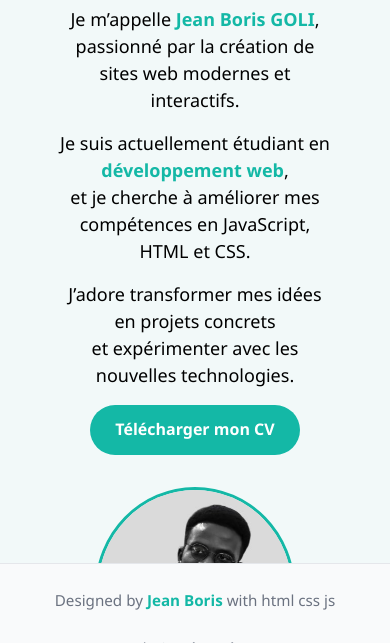
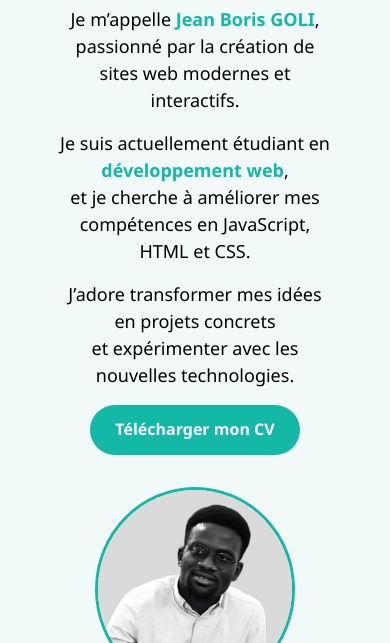
Before and after one commit to Jean725/Jean725, a plain HTML site: page a propos.html in a window 390 px wide. Shown: the part 201-844 px from the top of the page. Drawn offline with Linux system fonts and the light colour scheme.

Commit message:
style.css

```diff
--- a/style.css
+++ b/style.css
@@ -3,6 +3,7 @@
     padding: 0;
     box-sizing: border-box;
 }
+
 
 html, body {
     height: 100%;
@@ -11,6 +12,7 @@ html, body {
     display: flex;
     flex-direction: column;
 }
+
 
 body {
     font-family: 'Segoe UI', Tahoma, Geneva, Verdana, sans-serif;
@@ -24,23 +26,28 @@ body {
 
 
 
+
 /* -------- Styles de fond par page */
 body.page-apropos {
     background-color: #f2f9f9;
 }
 
+
 body.page-projets {
     background-color: #ffffff;
 }
+
 
 body.page-competences {
     background-color: #f4f5f7;
 }
 
+
 body.page-contact {
     background-color: #111827;
     color: white;
 }
+
 
 
 
@@ -55,6 +62,7 @@ body.page-contact {
     z-index: 1000;
 }
 
+
 .header-content {
     max-width: 1200px;
     margin: 0 auto;
@@ -63,12 +71,14 @@ body.page-contact {
     align-items: center;
 }
 
+
 .logo {
     display: flex;
     align-items: center;
     text-decoration: none;
     gap: 0.5rem;
 }
+
 
 .logo .name {
     font-size: 1.25rem;
@@ -77,6 +87,7 @@ body.page-contact {
     color: white;
 }
 
+
 .logo .firstname {
     font-size: 1.25rem;
     font-weight: bold;
@@ -84,10 +95,12 @@ body.page-contact {
     color: #14b8a6;
 }
 
+
 .nav {
     display: none;
     gap: 2rem;
 }
+
 
 .nav a {
     color: #e2e8f0;
@@ -95,15 +108,18 @@ body.page-contact {
     transition: color 0.3s ease;
 }
 
+
 .nav a:hover {
     color: #14b8a6;
 }
+
 
 @media (min-width: 768px) {
     .nav {
         display: flex;
     }
 }
+
 
 .hero {
     background: linear-gradient(135deg, #0f172a 0%, #1e293b 50%, #334155 100%);
@@ -112,6 +128,7 @@ body.page-contact {
     align-items: center;
     padding-top: 80px;
 }
+
 
 .hero-content {
     max-width: 1200px;
@@ -123,15 +140,18 @@ body.page-contact {
     align-items: center;
 }
 
+
 @media (min-width: 1024px) {
     .hero-content {
         grid-template-columns: 1fr 1fr;
     }
 }
 
+
 .hero-text {
     color: white;
 }
+
 
 .hero-title {
     font-size: 2.5rem;
@@ -140,15 +160,18 @@ body.page-contact {
     margin-bottom: 2rem;
 }
 
+
 .hero-title .accent {
     color: #14b8a6;
 }
+
 
 @media (min-width: 1024px) {
     .hero-title {
         font-size: 3rem;
     }
 }
+
 
 .cta-lien {
     background: #14b8a6;
@@ -163,16 +186,19 @@ body.page-contact {
     transition: all 0.3s ease;
 }
 
+
 .cta-lien:hover {
     background: #0f766e;
     transform: translateY(-2px);
     box-shadow: 0 5px 15px #14b8a666;
 }
 
+
 .hero-image {
     display: flex;
     justify-content: center;
 }
+
 
 .hero-illustration {
     max-width: 100%;
@@ -180,6 +206,7 @@ body.page-contact {
     border-radius: 1rem;
     box-shadow: 0 20px 40px rgba(0, 0, 0, 0.3);
 }
+
 
 
 
@@ -193,11 +220,13 @@ body.page-contact {
     cursor: pointer;
 }
 
+
 @media (min-width: 768px) {
     .mobile-menu-toggle {
         display: none;
     }
 }
+
 
 /* Responsive adjustments */
 @media (max-width: 640px) {
@@ -211,6 +240,7 @@ body.page-contact {
     }
 }
 
+
 main, .main-content, .about-main, .contact-main, .projects-main, .competences-main {
     flex: 1 0 auto;
     padding-top: 100px;
@@ -223,6 +253,7 @@ main, .main-content, .about-main, .contact-main, .projects-main, .competences-ma
 
 
 
+
 /* --------- Styles la page À propos */
 .about-section {
     display: flex;
@@ -232,11 +263,13 @@ main, .main-content, .about-main, .contact-main, .projects-main, .competences-ma
     gap: 2rem;
 }
 
+
 .about-text {
     flex: 1 1 55%;
     font-family: 'Segoe UI', Tahoma, Geneva, Verdana, sans-serif;
     color: #000000;
 }
+
 
 .about-text h2 {
     color: #14b8a6;
@@ -245,16 +278,19 @@ main, .main-content, .about-main, .contact-main, .projects-main, .competences-ma
     font-size: 2rem;
 }
 
+
 .about-text p {
     margin-bottom: 1rem;
     line-height: 1.5;
     font-size: 1.125rem;
 }
 
+
 .about-text .highlight {
     color: #14b8a6;
     font-weight: 600;
 }
+
 
 .btn-download {
     display: inline-block;
@@ -268,14 +304,17 @@ main, .main-content, .about-main, .contact-main, .projects-main, .competences-ma
     transition: background-color 0.3s ease;
 }
 
+
 .btn-download:hover {
     background-color: #0f766e;
 }
+
 
 .about-image {
     flex: 1 1 35%;
     text-align: center;
 }
+
 
 .about-image img {
     width: 200px;
@@ -285,6 +324,7 @@ main, .main-content, .about-main, .contact-main, .projects-main, .competences-ma
     object-fit: cover;
 }
 
+
 /* Responsive */
 @media (max-width: 768px) {
     .about-section {
@@ -293,11 +333,13 @@ main, .main-content, .about-main, .contact-main, .projects-main, .competences-ma
     .about-text, .about-image {
         flex: 1 1 100%;
         max-width: 100%;
+        text-align: center;
     }
     .about-image img {
         margin: 0 auto;
     }
 }
+
 
 .section-title {
     text-align: center;
@@ -307,9 +349,11 @@ main, .main-content, .about-main, .contact-main, .projects-main, .competences-ma
     font-size: 2rem;
 }
 
+
 p {
     margin-bottom: 1rem;
 }
+
 
 
 
@@ -322,6 +366,7 @@ p {
     margin-bottom: 4rem;
 }
 
+
 .project-card {
     background-color: #f0f9f9;
     border-radius: 8px;
@@ -331,6 +376,7 @@ p {
     text-align: center;
     min-width: 260px;
 }
+
 
 .project-image {
     width: 100%;
@@ -345,11 +391,13 @@ p {
     object-fit: cover;
 }
 
+
 .project-card p {
     color: #374151;
     font-size: 1rem;
     margin-bottom: 1rem;
 }
+
 
 .project-card .tags {
     font-weight: 700;
@@ -357,6 +405,7 @@ p {
     color: #6b7280;
     margin-bottom: 1rem;
 }
+
 
 .btn-view {
     display: inline-block;
@@ -369,9 +418,11 @@ p {
     transition: background-color 0.3s ease;
 }
 
+
 .btn-view:hover {
     background-color: #0f766e;
 }
+
 
 
 
@@ -384,6 +435,7 @@ p {
     flex-wrap: wrap;
 }
 
+
 .skills-box {
     background-color: #f0f9f9;
     padding: 1.5rem;
@@ -391,6 +443,7 @@ p {
     flex: 1 1 42%;
     box-shadow: 0 4px 8px rgb(0 0 0 / 0.05);
 }
+
 
 .skills-box h3 {
     margin-bottom: 1rem;
@@ -400,10 +453,12 @@ p {
     text-align: center;
 }
 
+
 /* Barres de compétences */
 .skill-bar-container {
     margin-bottom: 1rem;
 }
+
 
 .skill-bar-container label {
     font-size: 0.9rem;
@@ -411,6 +466,7 @@ p {
     display: block;
     margin-bottom: 0.3rem;
 }
+
 
 .skill-bar {
     width: 100%;
@@ -420,11 +476,13 @@ p {
     overflow: hidden;
 }
 
+
 .skill-level {
     height: 100%;
     background-color: #14b8a6;
     border-radius: 9999px 0 0 9999px;
 }
+
 
 .level-80 { width: 80%; }
 .level-60 { width: 60%; }
@@ -433,6 +491,7 @@ p {
 .level-70 { width: 70%; }
 .level-65 { width: 65%; }
 .level-85 { width: 85%; }
+
 
 
 
@@ -448,20 +507,24 @@ p {
     text-align: center;
 }
 
+
 .contact-main h2 {
     font-weight: 700;
     font-size: 1.75rem;
     margin-bottom: 0.5rem;
 }
 
+
 .contact-main .accent {
     color: #14b8a6;
 }
+
 
 .contact-subtitle {
     margin-bottom: 2.5rem;
     font-size: 1.1rem;
 }
+
 
 .accent-link {
     color: #14b8a6;
@@ -469,10 +532,12 @@ p {
     text-decoration: none;
 }
 
+
 .accent-link:hover {
     color: #0f766e;
     border-color: #0f766e;
 }
+
 
 .contact-form {
     max-width: 500px;
@@ -483,11 +548,13 @@ p {
     text-align: left;
 }
 
+
 .form-group label {
     display: block;
     margin-bottom: 0.3rem;
     font-weight: 600;
 }
+
 
 .form-group input,
 .form-group textarea {
@@ -499,11 +566,13 @@ p {
     resize: vertical;
 }
 
+
 .form-group input:focus,
 .form-group textarea:focus {
     outline: 2px solid #14b8a6;
     background-color: #f0fdfa;
 }
+
 
 .btn-send {
     background-color: #14b8a6;
@@ -520,9 +589,11 @@ p {
     transition: background-color 0.3s ease;
 }
 
+
 .btn-send:hover {
     background-color: #0f766e;
 }
+
 
 /* Responsive */
 @media (max-width: 768px) {
@@ -533,6 +604,7 @@ p {
         align-items: center;
     }
 
+
     .project-card,
     .skills-box,
     .about-text,
@@ -541,14 +613,17 @@ p {
         max-width: 100%;
     }
 
+
     .contact-main {
         margin: 2rem 1rem 6rem 1rem;
     }
+
 
     .btn-send {
         width: 90%;
     }
 }
+
 
 
 
@@ -568,6 +643,9 @@ p {
     color: #6b7280;
     box-sizing: border-box;
     z-index: 100;
+    display: flex;
+    align-items: center;
+    justify-content: center;
 }
 
 .footer-content {
@@ -577,6 +655,7 @@ p {
   flex-direction: row;
   justify-content: space-between;
   gap: 0.3rem;
+  align-items: center;
 }
 
 .footer-link {
@@ -595,10 +674,24 @@ p {
 
 /* Footer responsive */
 @media (max-width: 768px) {
+    .site-footer {
+        position: relative; /* plus fixe car ça gêne sur mobile */
+        height: auto;
+        padding: 1rem 1rem;
+    }
+
     .footer-content {
         flex-direction: column;
-        gap: 0.5rem;
+        justify-content: center;
+        gap: 0.75rem;
         text-align: center;
+    }
+
+    .footer-link {
+        display: inline-block;
+        width: 100%;
+        font-size: 1rem;
+        padding: 0.25rem 0;
     }
 }
 
@@ -617,17 +710,20 @@ p {
     gap: 1rem;
 }
 
+
 /* Liens du menu mobile lisibles */
 .nav.nav-open a {
     color: white;
     font-weight: 600;
 }
 
+
 /* Images fluides */
 img, .hero-image img, .project-image, .about-image img {
     max-width: 100%;
     height: auto;
 }
+
 
 /* Contenants principaux fluides */
 .header-content, .hero-content, main, .projects-container, .skills-container, .about-section {
@@ -637,14 +733,17 @@ img, .hero-image img, .project-image, .about-image img {
     margin-right: auto;
 }
 
+
 /* Menu mobile caché sur desktop, affiché sur mobile */
 .nav {
     display: none;
 }
 
+
 .mobile-menu-toggle {
     display: block;
 }
+
 
 @media (min-width: 768px) {
     .nav {
@@ -655,6 +754,7 @@ img, .hero-image img, .project-image, .about-image img {
     }
 }
 
+
 /* Hero section : colonne unique sur petits écrans */
 .hero-content {
     display: grid;
@@ -663,11 +763,13 @@ img, .hero-image img, .project-image, .about-image img {
     padding-top: 80px;
 }
 
+
 @media (min-width: 1024px) {
     .hero-content {
         grid-template-columns: 1fr 1fr;
     }
 }
+
 
 /* Titres réduits sur petits écrans */
 @media (max-width: 640px) {
@@ -675,11 +777,13 @@ img, .hero-image img, .project-image, .about-image img {
         font-size: 1.75rem;
     }
 
+
     .cta-lien {
         font-size: 1rem;
         padding: 0.75rem 1.25rem;
     }
 }
+
 
 /* Section À propos : colonne unique <768px */
 .about-section {
@@ -687,6 +791,7 @@ img, .hero-image img, .project-image, .about-image img {
     gap: 2rem;
     flex-wrap: wrap;
 }
+
 
 @media (max-width: 768px) {
     .about-section {
@@ -703,6 +808,7 @@ img, .hero-image img, .project-image, .about-image img {
     }
 }
 
+
 /* Projets : flex-wrap et largeur adaptative */
 .projects-container {
     display: flex;
@@ -711,10 +817,12 @@ img, .hero-image img, .project-image, .about-image img {
     justify-content: center;
 }
 
+
 .project-card {
     flex: 1 1 300px;
     max-width: 100%;
 }
+
 
 /* Compétences : colonnes adaptatives */
 .skills-container {
@@ -724,10 +832,12 @@ img, .hero-image img, .project-image, .about-image img {
     justify-content: center;
 }
 
+
 .skills-box {
     flex: 1 1 300px;
     max-width: 100%;
 }
+
 
 /* Contact : marge adaptée */
 .contact-main {
@@ -737,6 +847,7 @@ img, .hero-image img, .project-image, .about-image img {
     padding: 2rem 1rem 4rem;
 }
 
+
 .btn-send {
     width: 90%;
 }
```
